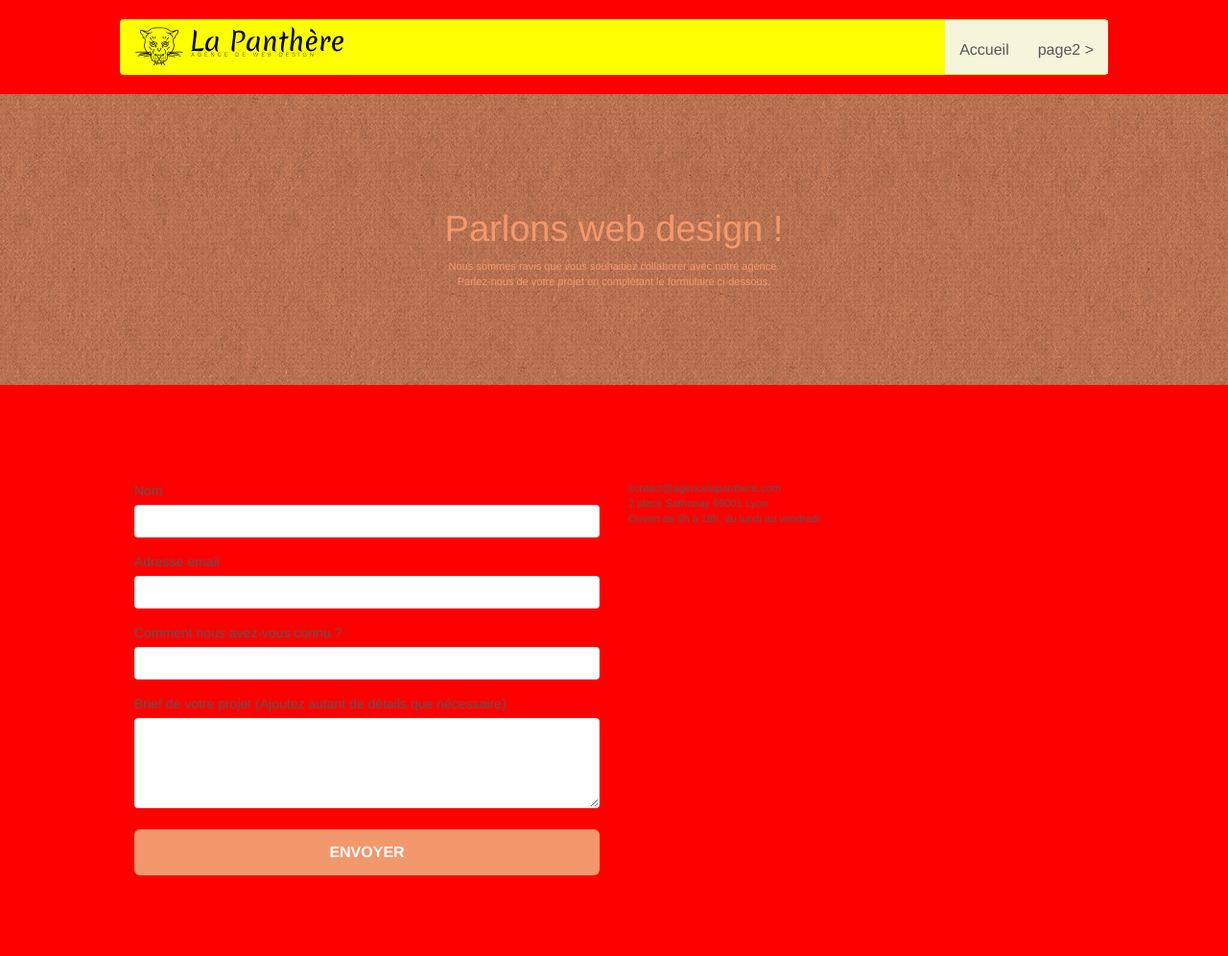
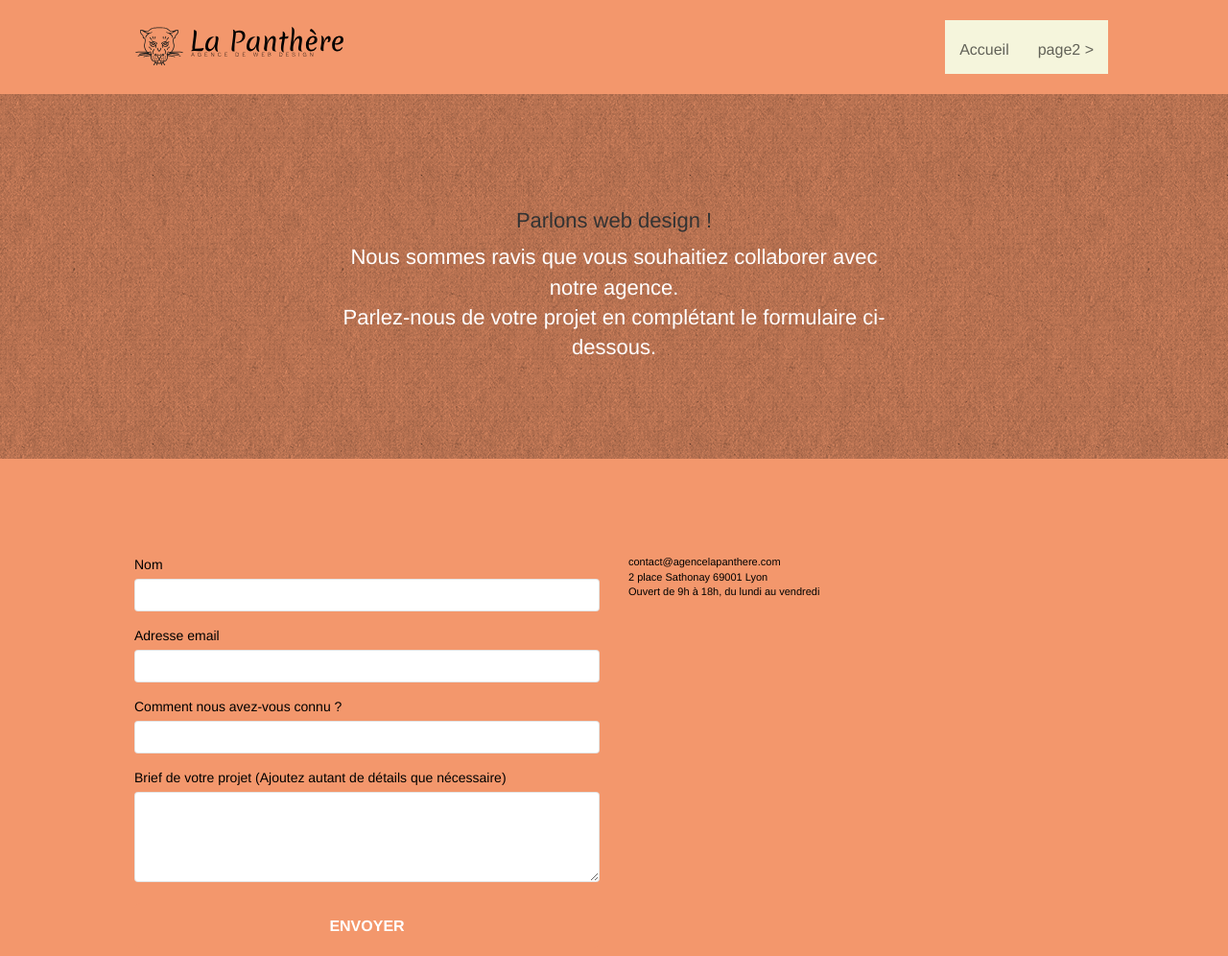
Before and after one commit to Mariefrance0502/Projet4, a plain HTML site: page page2.html in a window 1280 px wide. Shown: the top 996 px of the page at 96% size. Drawn offline with nearby package versions, Linux system fonts and the light colour scheme; files that its build step writes are made by us from their sources; a script that the page names is missing.

```diff
--- a/style.css
+++ b/style.css
@@ -291,7 +291,6 @@ a:hover {
 .navbar {
     margin-bottom: 0;
     z-index: 1;
-    background-color: yellow;
 }
 
 .navbar-brand {
@@ -615,7 +614,7 @@ label,
 a {
     font-family: "helvetica";
     font-weight: 400;
-    color: #575757!important;
+    color: black;
 }
 
 .container {
@@ -688,6 +687,7 @@ h3 {
 
 h1 {
     color: #333333!important;
+   font-size: 22px;
 }
 
 h4 {
@@ -728,7 +728,7 @@ h4 {
 }
 
 .bgc-white {
-    background-color: red;
+    background-color: #F3976C;
 
 }
 
@@ -741,7 +741,8 @@ h4 {
 }
 
 .tc-white {
-    color: #F3976C!important;
+    color: white;
+    font-size: 22px;
 }
 
 .btn-atomic-tangerine {
@@ -790,3 +791,8 @@ h4 {
 .bg-presentation {
     background-image: url("img/image-de-presentation.bmp");
 }
+
+.bloc_4_portfolio p
+{
+  font-size: 22px;
+}
```
Also changed, not shown: index.html (+1 -1 lines).
